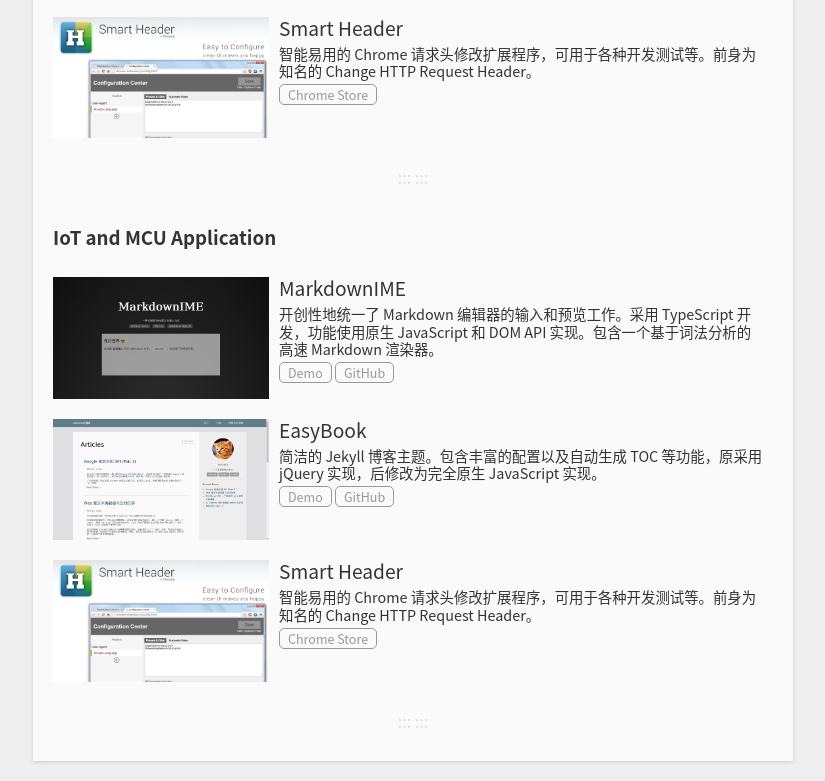
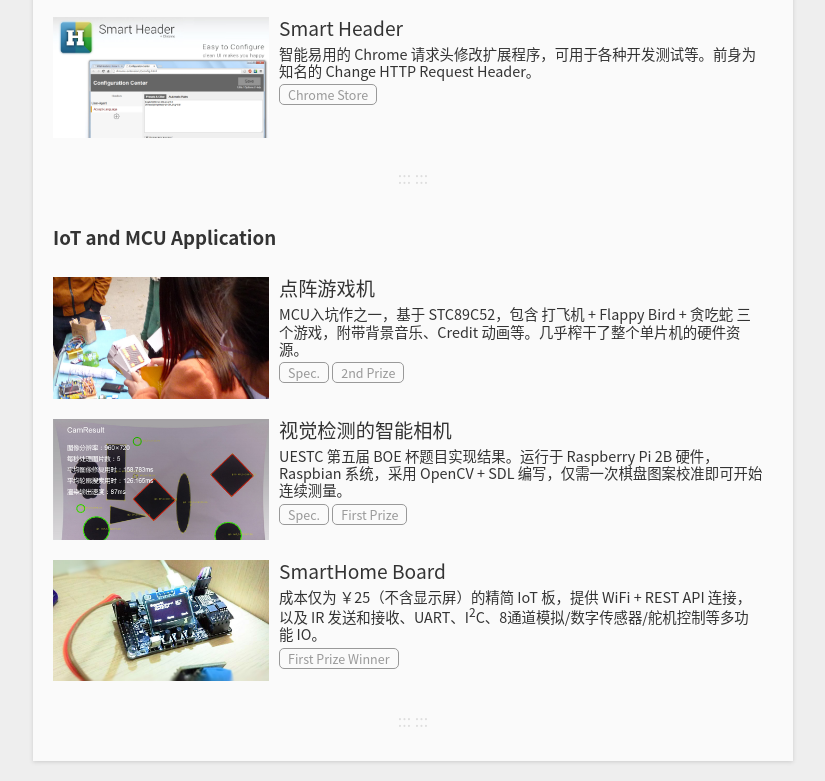
Before and after one commit to laobubu/laobubu.resume, a plain HTML site: page index.html in a window 1280 px wide. Shown: the part 1017-1798 px from the top of the page, without its empty margins (227-1052 px from the left). Drawn offline with Linux system fonts and the light colour scheme.

Commit message:
Some shoucase items

```diff
--- a/index.html
+++ b/index.html
@@ -115,7 +115,7 @@
                 <a class="item" href="#sc_iot"><span>IoT and MCU Application</span></a>-->
             </div>
             <div>
-                <div id="sc_web" class="showcase">
+                <div class="showcase">
                     <h3>Web Frontend</h3>
                     <div class="item">
                         <img src="images/showcase/markdownime.jpg" alt="">
@@ -148,36 +148,38 @@
                         </div>
                     </div>
                 </div>
-                <div id="sc_iot" class="showcase">
+                <div class="showcase">
                     <h3>IoT and MCU Application</h3>
                     <div class="item">
-                        <img src="images/showcase/markdownime.jpg" alt="">
+                        <img src="images/showcase/8051game.jpg" alt="">
                         <div class="detail">
-                            <h3>MarkdownIME</h3>
-                            <p>开创性地统一了 Markdown 编辑器的输入和预览工作。采用 TypeScript 开发，功能使用原生 JavaScript 和 DOM API 实现。包含一个基于词法分析的高速 Markdown 渲染器。</p>
+                            <h3>点阵游戏机</h3>
+                            <p>MCU入坑作之一，基于 STC89C52，包含 打飞机 + Flappy Bird + 贪吃蛇 三个游戏，附带背景音乐、Credit 动画等。几乎榨干了整个单片机的硬件资源。</p>
                             <p>
-                                <a href="http://laobubu.net/MarkdownIME/" class="btn">Demo</a>
-                                <a href="https://github.com/laobubu/MarkdownIME" class="btn">GitHub</a>
+                                <a href="http://www.scie.uestc.edu.cn/main.php?action=view&id=13962" class="btn">Spec.</a>
+                                <a href="#" class="btn">2nd Prize</a>
                             </p>
                         </div>
                     </div>
                     <div class="item">
-                        <img src="images/showcase/easybook.jpg" alt="">
+                        <img src="images/showcase/smartcam-15.jpg" alt="">
                         <div class="detail">
-                            <h3>EasyBook</h3>
-                            <p>简洁的 Jekyll 博客主题。包含丰富的配置以及自动生成 TOC 等功能，原采用 jQuery 实现，后修改为完全原生 JavaScript 实现。</p>
+                            <h3>视觉检测的智能相机</h3>
+                            <p>UESTC 第五届 BOE 杯题目实现结果。运行于 Raspberry Pi 2B 硬件，Raspbian 系统，采用 OpenCV + SDL 编写，仅需一次棋盘图案校准即可开始连续测量。</p>
                             <p>
-                                <a href="http://blog.laobubu.net" class="btn">Demo</a>
-                                <a href="https://github.com/laobubu/jekyll-theme-EasyBook" class="btn">GitHub</a>
+                                <a href="http://www.new1.uestc.edu.cn/upload/attach/2bf23d6957641e858dc31c2b8b74550f.pdf" class="btn">Spec.</a>
+                                <a href="http://www.soei.uestc.edu.cn/index.php?m=article&a=read&aid=3910" class="btn">First Prize</a>
                             </p>
                         </div>
                     </div>
                     <div class="item">
-                        <img src="images/showcase/smartheader.jpg" alt="">
+                        <img src="images/showcase/smarthome-1.jpg" alt="">
                         <div class="detail">
-                            <h3>Smart Header</h3>
-                            <p>智能易用的 Chrome 请求头修改扩展程序，可用于各种开发测试等。前身为知名的 Change HTTP Request Header。</p>
-                            <p><a class="btn" href="https://bit.ly/1RGXExz">Chrome Store</a></p>
+                            <h3>SmartHome Board</h3>
+                            <p>成本仅为 ￥25（不含显示屏）的精简 IoT 板，提供 WiFi + REST API 连接，以及 IR 发送和接收、UART、I<sup>2</sup>C、8通道模拟/数字传感器/舵机控制等多功能 IO。</p>
+                            <p>
+                                <a href="http://smarterconnected.org/fshjmd.pdf" class="btn">First Prize Winner</a>
+                            </p>
                         </div>
                     </div>
                 </div>
```
Also changed, not shown: images/showcase/8051game.jpg (added), images/showcase/smartcam-15.jpg (added), images/showcase/smarthome-1.jpg (added).
